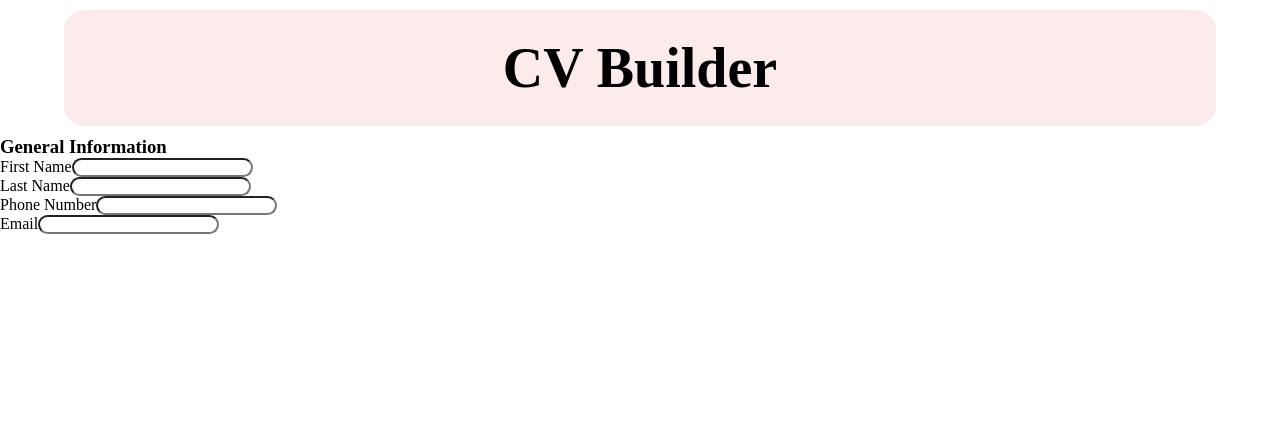
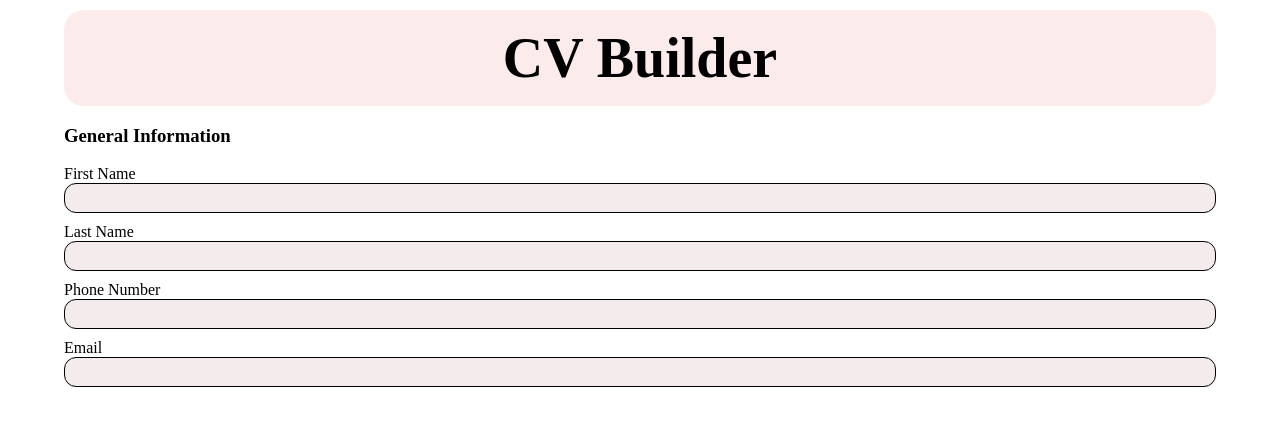
Before and after one commit to kenyounot123/react-cv, a React (Vite) app: page / in a window 1280 px wide. Shown: the top 426 px of the page. Built offline with nearby package versions, Linux system fonts and the light colour scheme.

Commit message:
Add styling for info field section

```diff
--- a/src/App.css
+++ b/src/App.css
@@ -11,11 +11,30 @@
   padding: 1rem 2rem;
 }
 .header-title {
+  font-size: 3.5rem;
+  text-align: center;
+}
+.form-info-container {
   width: 90%;
-  font-size: 3.5rem;
   margin: 10px auto;
+}
+.form-info-title {
+  margin: 1em 0;
+}
+.form-info-section {
   text-align: center;
 }
 .input-field {
-  border-radius: 10px;
+  border-radius: 12px;
+  width: 100%;
+  height: 30px;
+  outline: none;
+  text-indent: 10px;
+  border: 1px solid;
+  background-color: #f4ecec;
 }
+.input-field-labels {
+  display: block;
+  text-align: left;
+  margin-top: 10px;
+}
--- a/src/components/FormField.jsx
+++ b/src/components/FormField.jsx
@@ -1,7 +1,9 @@
 export default function FormField({ id, labelName, type = "Text" }) {
   return (
-    <div className="formField">
-      <label htmlFor={id}>{labelName}</label>
+    <div className="form-field">
+      <label className="input-field-labels" htmlFor={id}>
+        {labelName}
+      </label>
       <input id={id} className="input-field" type={type} />
     </div>
   );
--- a/src/components/InfoForm.jsx
+++ b/src/components/InfoForm.jsx
@@ -1,7 +1,7 @@
 import FormField from "./FormField";
 export default function InfoForm() {
   return (
-    <div>
+    <div className="form-info-container">
       <h3 className="form-info-title"> General Information </h3>
       <form className="form-info-section">
         <FormField id="firstName" labelName={"First Name"} />
```
Also changed, not shown: src/components/EducationField.jsx (added), src/components/WorkField.jsx (added).
